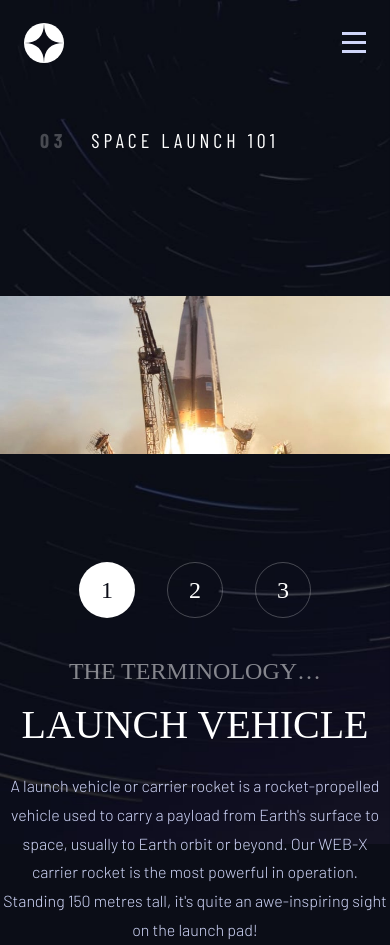
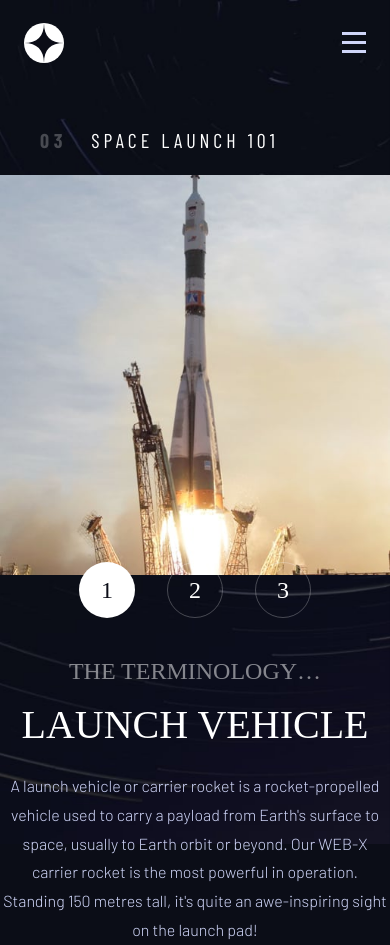
Before and after one commit to aminetiouk/space-tourism-website, a React (Vite) app: page /technology in a window 390 px wide. Built offline with nearby package versions, Linux system fonts and the light colour scheme; a web font is replaced by a local one.

Commit message:
feat(technology): add portrait image source for better mobile support

```diff
--- a/src/components/Technology.tsx
+++ b/src/components/Technology.tsx
@@ -13,7 +13,11 @@ export default function Technology() {
 
   return (
     <main className="technology">
-      <Title text="SPACE LAUNCH 101" number="03" className="technology__title" />
+      <Title
+        text="SPACE LAUNCH 101"
+        number="03"
+        className="technology__title"
+      />
 
       <div className="technology__layout">
         <div className="technology__wrapper">
@@ -67,6 +71,10 @@ export default function Technology() {
         <PageWrapper key={`technology-image-${currentIndex}`}>
           <picture className="technology__media">
             <source
+              media="(max-width: 820px)"
+              srcSet={`/assets/technology/${current.images.portrait.split('/').pop()}`}
+            />
+            <source
               media="(max-width: 1170px)"
               srcSet={`/assets/technology/${current.images.landscape.split('/').pop()}`}
             />
```
